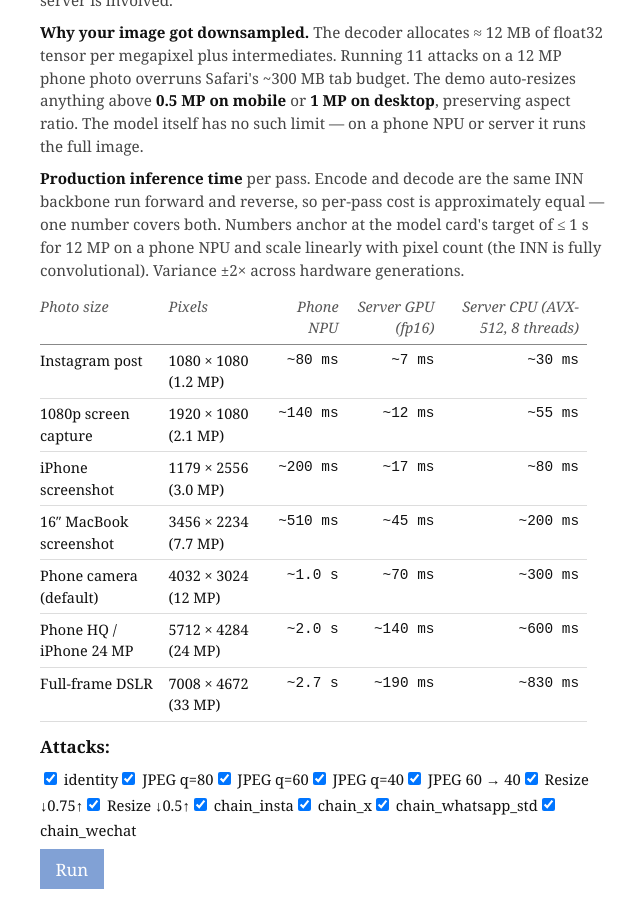
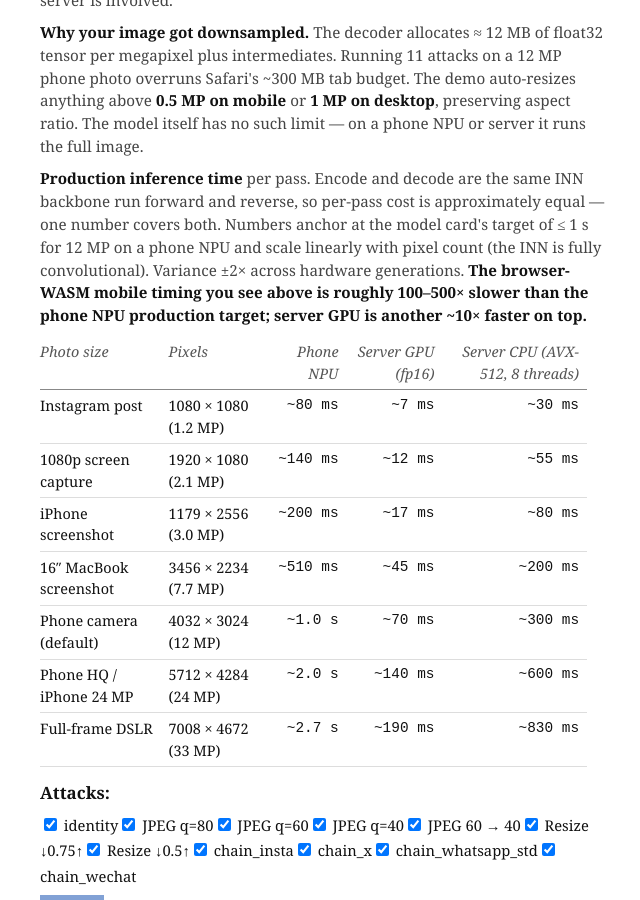
Before and after one commit to yanghangAI/yanghangAI.github.io, a Jekyll site: the page built from _pages/imagehide.html, in a window 1280 px wide and 900 px high, scrolled down 720 px. Shown: the whole window, without its empty margins (256-896 px from the left). Built offline with Jekyll 4.4.1, drawn with Linux system fonts in a browser that asks for light colours.

Commit message:
docs(imagehide): restore production speedup ratio (100-500x phone NPU vs demo)

```diff
--- a/_pages/imagehide.html
+++ b/_pages/imagehide.html
@@ -48,7 +48,7 @@ lede: "Live demo of the MWIP (Minimal Whole-Image Provenance) INN watermark. Upl
   </p>
 
   <p class="imagehide__perf-note">
-    <strong>Production inference time</strong> per pass. Encode and decode are the same INN backbone run forward and reverse, so per-pass cost is approximately equal — one number covers both. Numbers anchor at the model card&#39;s target of ≤ 1 s for 12 MP on a phone NPU and scale linearly with pixel count (the INN is fully convolutional). Variance ±2× across hardware generations.
+    <strong>Production inference time</strong> per pass. Encode and decode are the same INN backbone run forward and reverse, so per-pass cost is approximately equal — one number covers both. Numbers anchor at the model card&#39;s target of ≤ 1 s for 12 MP on a phone NPU and scale linearly with pixel count (the INN is fully convolutional). Variance ±2× across hardware generations. <strong>The browser-WASM mobile timing you see above is roughly 100–500× slower than the phone NPU production target; server GPU is another ~10× faster on top.</strong>
   </p>
   <table class="imagehide__perf-table">
     <thead>
```
